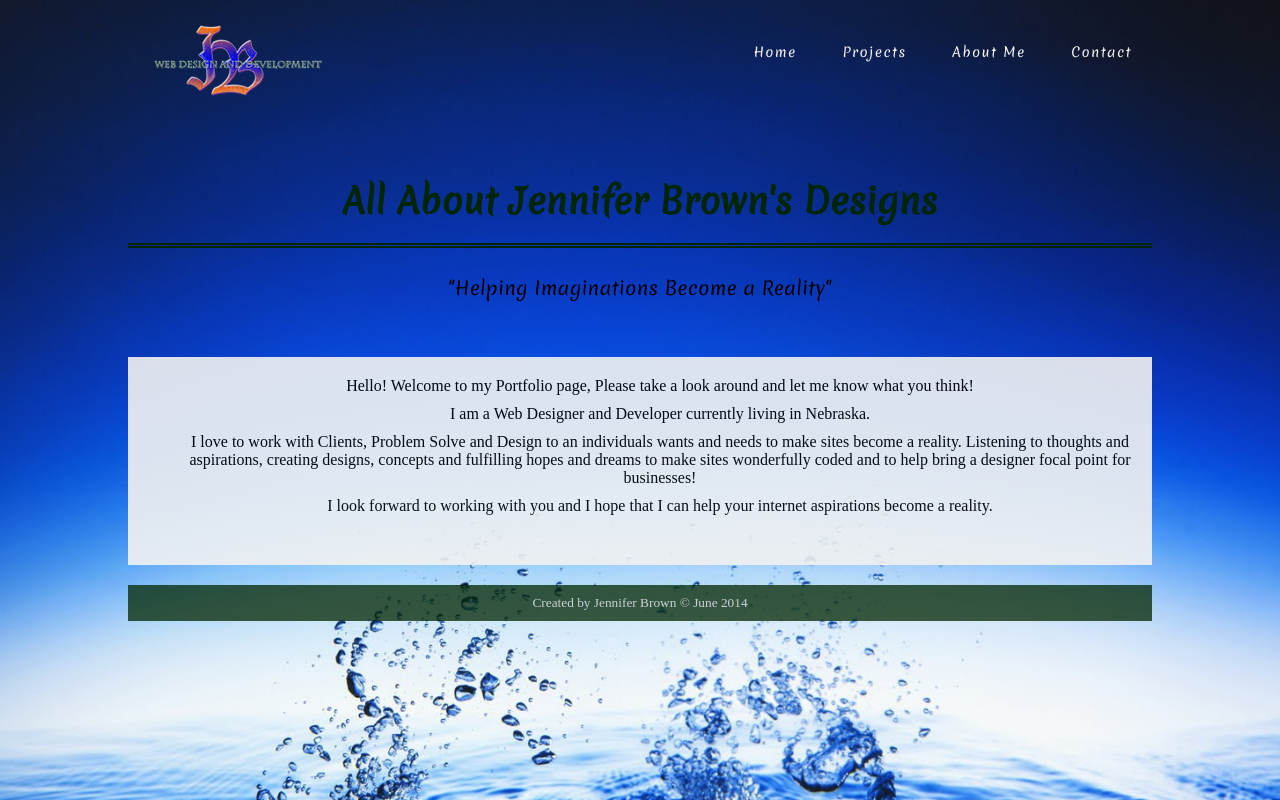
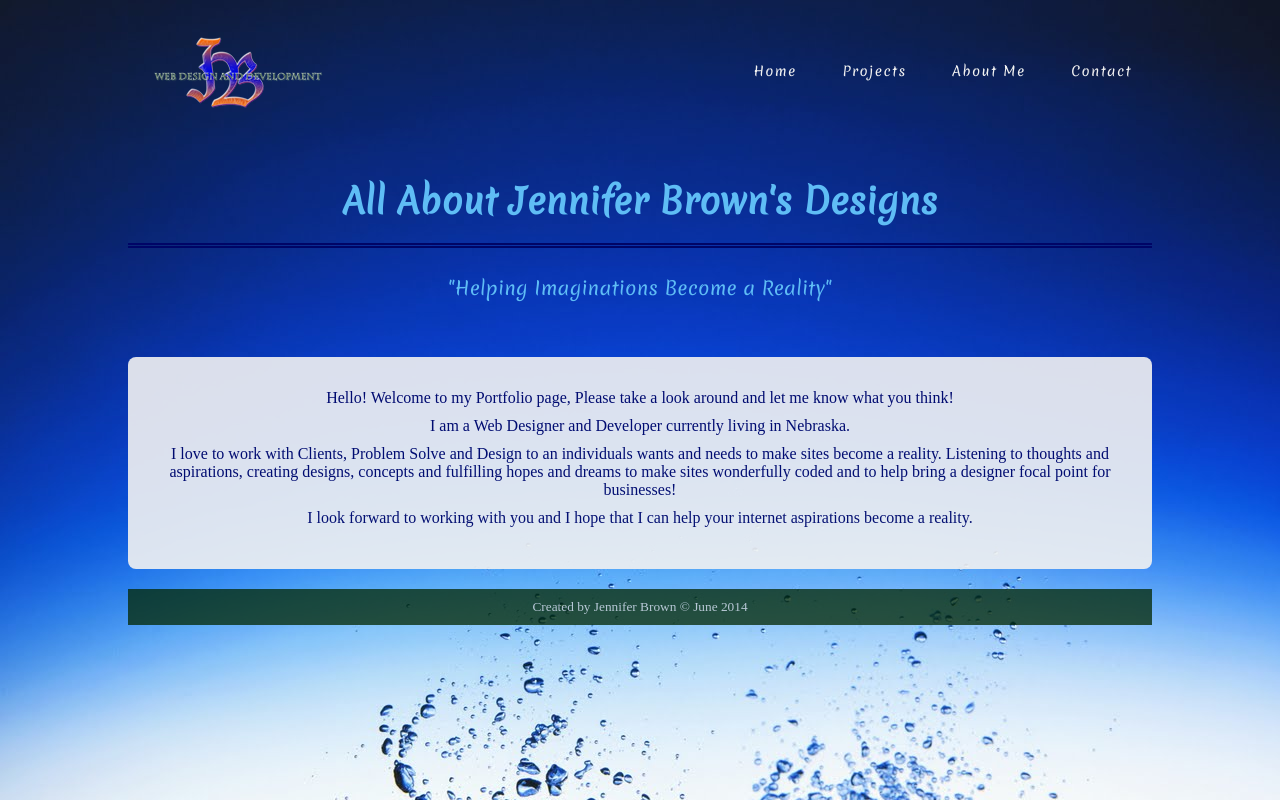
Before and after one commit to jlynn81/JB_Portfolio, a plain HTML site: page Portfolio/index.html in a window 1280 px wide. Drawn offline with Linux system fonts and the light colour scheme.

Commit message:
Updating Page Layout

```diff
--- a/Portfolio/css/main.css
+++ b/Portfolio/css/main.css
@@ -1,4 +1,4 @@
-/*CSS Colors: #F2F2F2, #034001, #022601, #81A632, #9ABF11*/
+/*CSS Colors: #F2F2F2, #5FBDF5, #C4EAFF, #000566, #39B348*/
 /*Imported Fonts from Google Fonts*/
 @import url(http://fonts.googleapis.com/css?family=Playball);
 @import url(http://fonts.googleapis.com/css?family=Merienda);
@@ -10,38 +10,29 @@ body{
     width: 80%;
     padding-top: 2em;
     background-image: url(images/Water01.JPG);
-    background-size: 110%;
-
-
+    /*background-size: 110%;*/
 }
 
 /*HEADER STYLING*/
 
 header{
-    position: relative; top: -3.75em;
+    position: relative; top: -3em;
 }
 
 header img{
     float: left;
-    position: relative;
-    top: 1em;
-
+    position: relative; top: 1em;
 }
 
 
 /*NAVIGATION STYLING*/
 
 nav{
-    text-align: right;
-    font-size: 10pt;
-    font-family: 'Merienda', cursive;
+    font-size: 10pt; font-family: 'Merienda', cursive;
     letter-spacing: 0.1em;
-    position: relative;
-    top: 3.5em;
+    position: relative; top: 4em;
     float: right;
 }
-
-nav ul{}
 
 nav li{
     display: inline-block;
@@ -54,29 +45,24 @@ nav a:link, a:visited{
 }
 
 a:hover, a:active{
-    color: #9ABF11;
+    color: #5FBDF5;
     text-align: center;
 }
 
-a:active{
-    text-decoration: underline;
-    text-decoration-color: #FFFDF2;
-}
 
 /*Home Page Styling*/
 #main, #projects, #contact_info{
-    position: relative;
-    top: 1.76em;
+    position: relative; top: 1.76em;
     padding-bottom: 2em;
+    clear: both;
 }
 
 #main h1, #projects h1{
-    font-family: 'Merienda', cursive;
-    font-size: 26pt;
-    color: #022601;
-    clear: both;
+    font-family: 'Merienda', cursive; font-size: 26pt;
+    color: #5FBDF5;
     border-style: none none double;
     border-width: 5px;
+    border-color: #000566;
     text-align: center;
     padding-bottom: 0.5em;
     position: relative;
@@ -86,6 +72,7 @@ a:active{
 #main p, #projects p{
     font-family: 'Merienda', cursive;
     font-size: 14pt;
+    color: #5FBDF5;
     letter-spacing: 0.01em;
     position: relative;
     text-align: center;
@@ -94,10 +81,11 @@ a:active{
 
 #main ul{
     text-align: center;
-    padding-top: 20px;
-    padding-bottom: 40px;
+    padding: 2em;
     background-color: #F2F2F2;
     opacity: .9;
+    border-radius: 0.5em;
+    color: #000566;
 }
 
 #main li{
@@ -117,6 +105,7 @@ a:active{
     padding: 1em 3.45em 1em 1em;
     margin-bottom: 2em;
     border-radius: 0.5em;
+
 }
 
 #about_me img{
@@ -154,8 +143,6 @@ a:active{
 #contact_info img{
     width: 25%;
     border-radius: 100%;
-    position: relative;
-    left: -100px;
 
 }
 
```
Also changed, not shown: Portfolio/index.html (+2 -2 lines), Portfolio/projects.html (+1 -1 lines).
